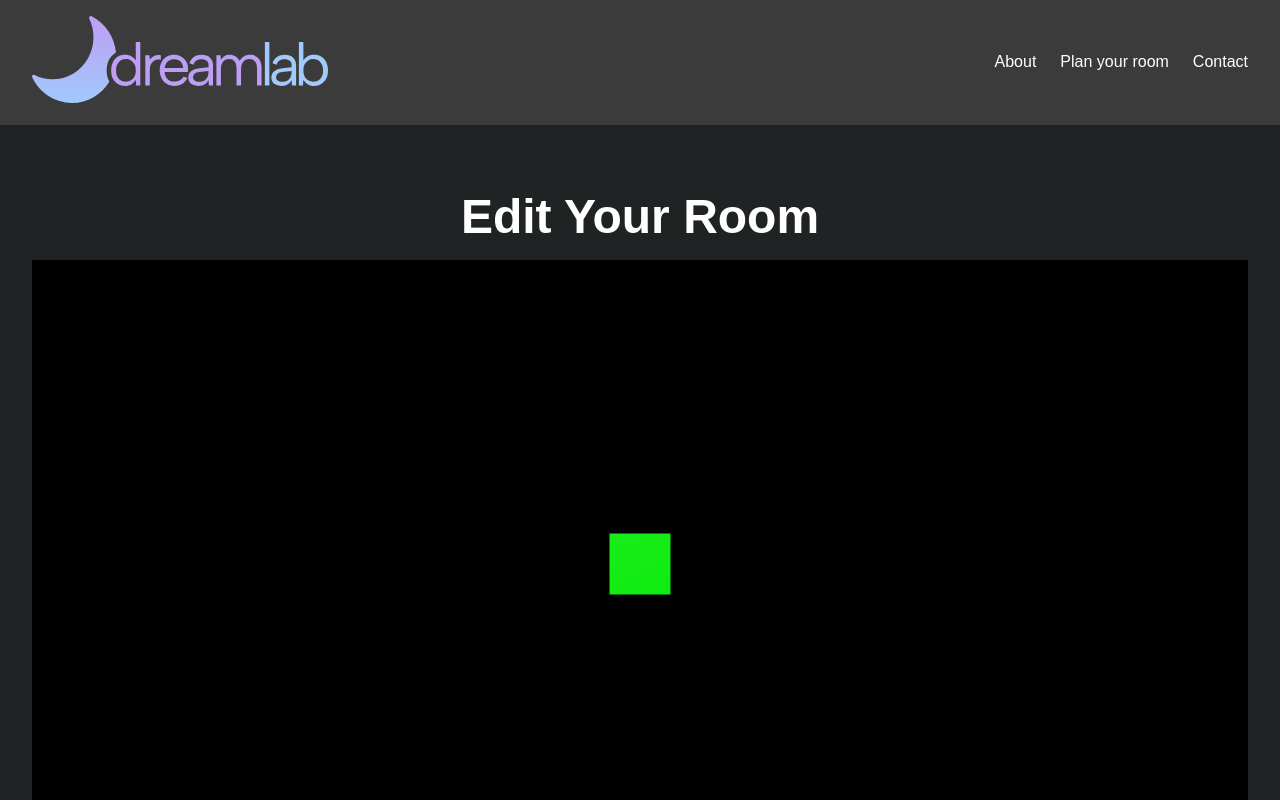
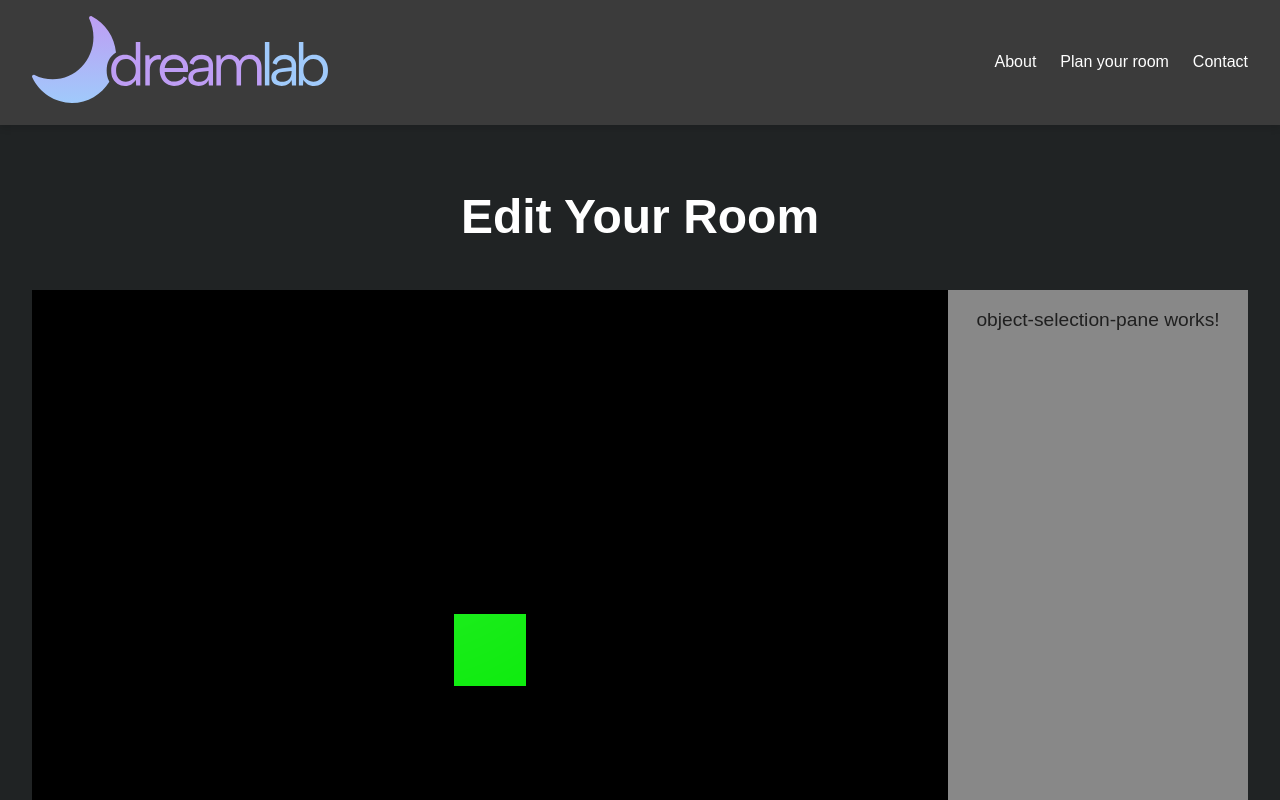
Before and after one commit to conwys/dreamlab-client, an Angular app: page /edit in a window 1280 px wide. Shown: the top 800 px of the page. Built offline with nearby package versions, Linux system fonts and the light colour scheme.

Commit message:
Include object selection pane

```diff
--- a/src/app/features/edit-room/edit-room.component.html
+++ b/src/app/features/edit-room/edit-room.component.html
@@ -1,4 +1,11 @@
 <div class="page-container">
   <h1>Edit Your Room</h1>
-  <canvas id="edit-room-canvas"></canvas>
+  <div class="edit-area">
+    <div class="canvas-container">
+      <canvas id="edit-room-canvas"></canvas>
+    </div>
+    <app-object-selection-pane
+      class="object-selection-pane"
+    ></app-object-selection-pane>
+  </div>
 </div>
--- a/src/app/features/edit-room/edit-room.component.scss
+++ b/src/app/features/edit-room/edit-room.component.scss
@@ -1,5 +1,27 @@
-#edit-room-canvas {
+@use "../../../assets/styles/base/colours";
+
+.edit-area {
   width: 100%;
-  height: 100%;
-  display: block;
+  height: 90vh;
+  margin-top: 30px;
+  display: flex;
+  flex-flow: row;
+  justify-content: start;
+  align-items: stretch;
+  align-content: center;
+
+  .object-selection-pane {
+    width: 300px;
+    background-color: colours.$dark-grey;
+  }
+
+  .canvas-container {
+    flex: 1;
+
+    #edit-room-canvas {
+      width: 100%;
+      height: 100%;
+      display: block;
+    }
+  }
 }
--- a/src/app/features/edit-room/edit-room.component.ts
+++ b/src/app/features/edit-room/edit-room.component.ts
@@ -1,10 +1,11 @@
 import { AfterViewInit, Component, OnDestroy } from '@angular/core';
 import * as THREE from 'three';
 import { OrbitControls } from 'three/addons/controls/OrbitControls.js';
+import { ObjectSelectionPaneComponent } from '../object-selection-pane/object-selection-pane.component';
 
 @Component({
   selector: 'app-edit-room',
-  imports: [],
+  imports: [ObjectSelectionPaneComponent],
   templateUrl: './edit-room.component.html',
   styleUrl: './edit-room.component.scss',
   standalone: true,
--- /dev/null
+++ b/src/app/features/object-selection-pane/object-selection-pane.component.html
@@ -0,0 +1 @@
+<p>object-selection-pane works!</p>
--- /dev/null
+++ b/src/app/features/object-selection-pane/object-selection-pane.component.scss
@@ -0,0 +1,6 @@
+@use "../../../assets/styles/base/colours";
+
+p {
+  width: 100%;
+  color: colours.$black;
+}
```
Also changed, not shown: src/app/features/object-selection-pane/object-selection-pane.component.ts (added, +11 -0 lines), 1 other file (tests, documents, lock files or other folders).
